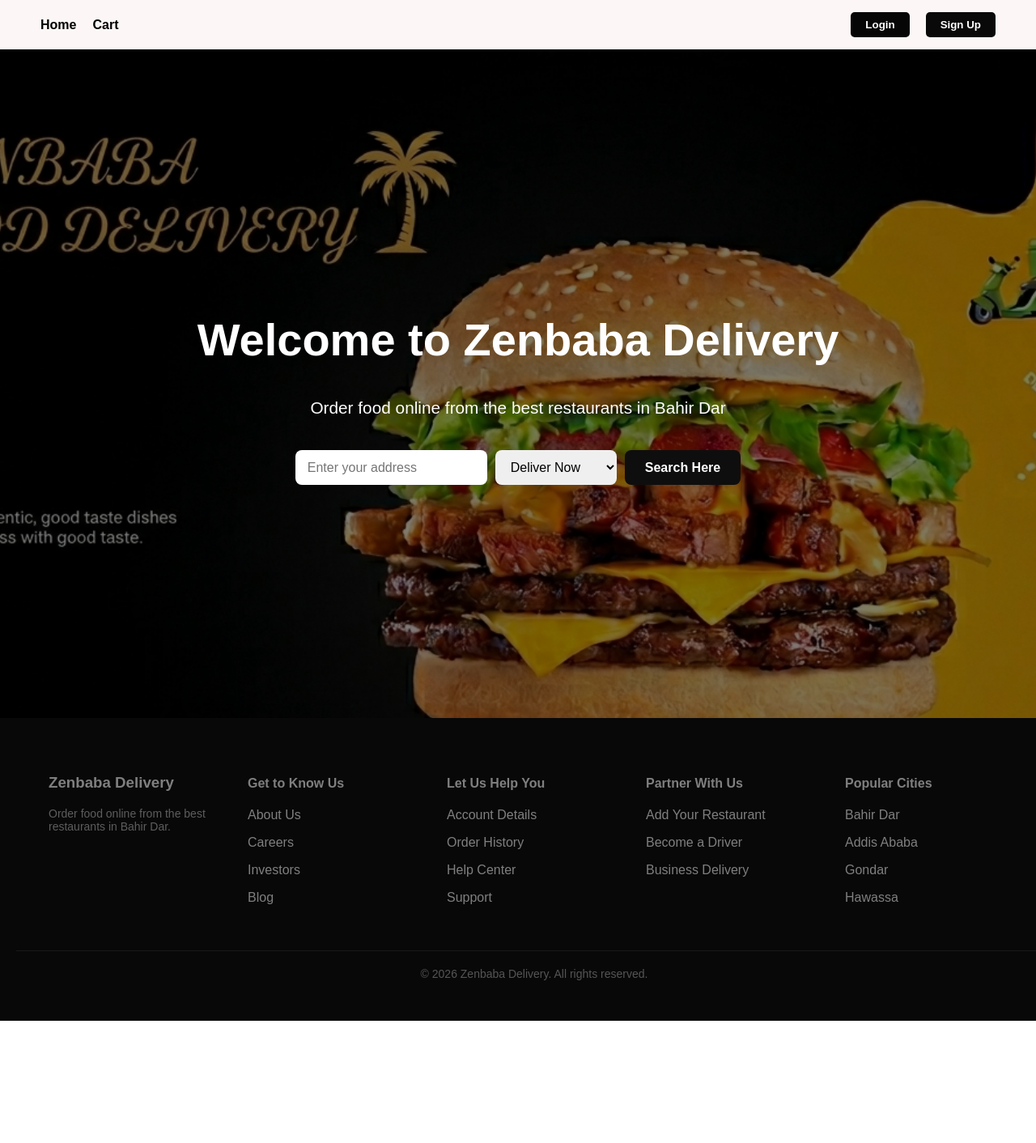
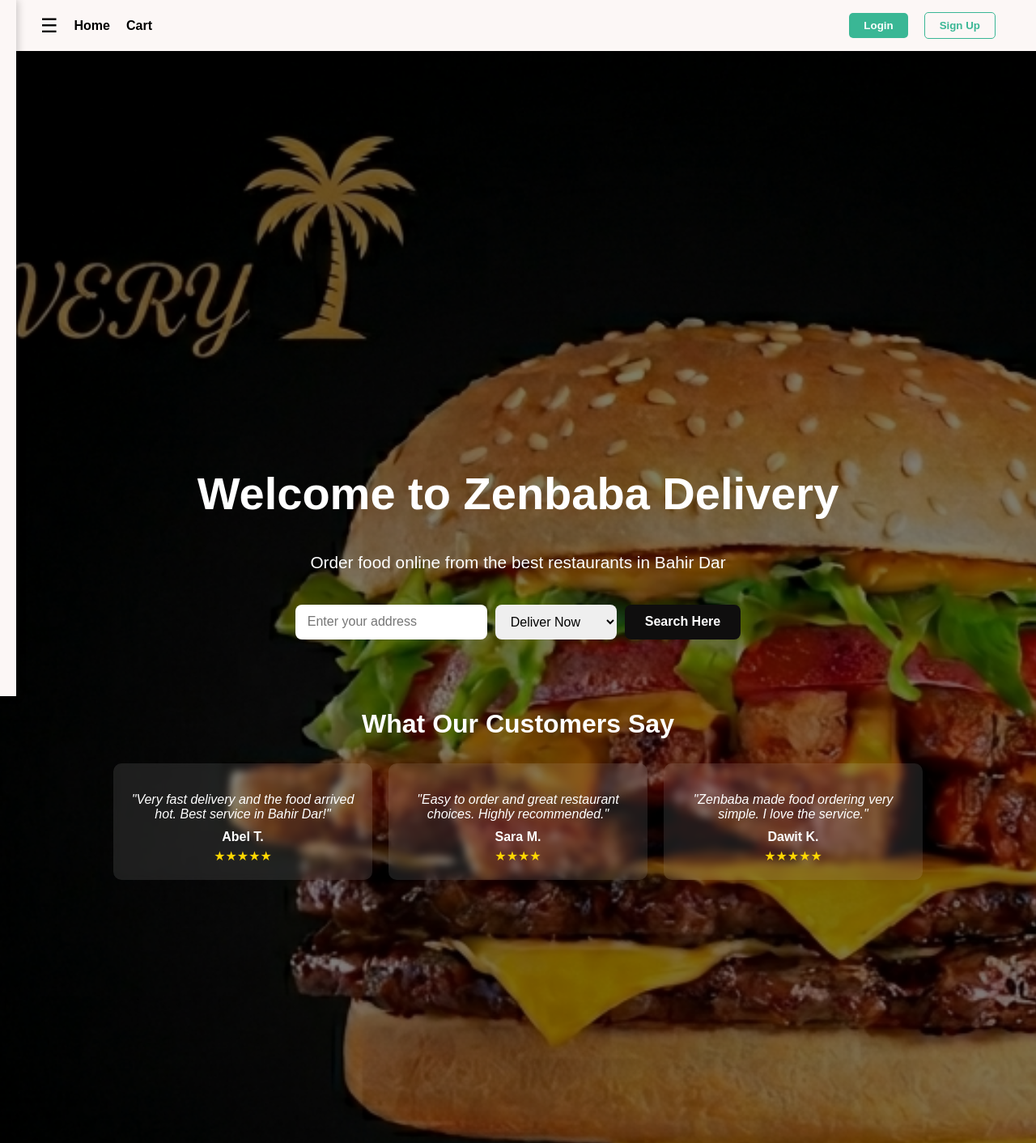
Before and after one commit to abiy0747/Zenbaba-Delivery, a React (Create React App) app in the folder frontend/: page / in a window 1280 px wide. Shown: the top 1412 px of the page at 81% size. Before the commit the page ends 1261 px from the top, so only its background shows below. Built offline with nearby package versions, Linux system fonts and the light colour scheme.

Commit message:
edited the Navbar

```diff
--- a/frontend/src/components/Navbar.js
+++ b/frontend/src/components/Navbar.js
@@ -1,16 +1,23 @@
 import { Link } from "react-router-dom";
+import { useState, useEffect } from "react";
 
 function Navbar() {
+  const [menuOpen, setMenuOpen] = useState(false);
+
+  // Styles
   const navStyle = {
     display: "flex",
+    position: "fixed",
+    top: "0",
+    left: "0",
+    right: "0",
     justifyContent: "space-between",
     alignItems: "center",
     padding: "15px 50px",
-    backgroundColor: "#fcf7f6", // red brand color
-    color: "white",
+    backgroundColor: "#fcf7f6",
+    color: "black",
     fontFamily: "Arial, sans-serif",
-    position: "relative",
-    zIndex: 10,
+    zIndex: 1000,
   };
 
   const navLinks = {
@@ -19,19 +26,78 @@
     gap: "20px",
   };
 
-  const buttonStyle = {
+  const loginButtonStyle = {
     padding: "8px 18px",
     border: "none",
     borderRadius: "5px",
     cursor: "pointer",
     fontWeight: "bold",
+    backgroundColor: "#3AB795", // Palm tree color
     color: "white",
   };
 
+  const signupButtonStyle = {
+    padding: "8px 18px",
+    border: "1px solid #3AB795",
+    borderRadius: "5px",
+    cursor: "pointer",
+    fontWeight: "bold",
+    backgroundColor: "transparent", // transparent
+    color: "#3AB795",
+  };
+
+  const sideMenuStyle = {
+    position: "fixed",
+    top: 0,
+    left: 0,
+    width: "260px",
+    height: "100vh",
+    backgroundColor: "#fcf7f6",
+    padding: "30px",
+    boxShadow: "2px 0 10px rgba(0,0,0,0.2)",
+    display: "flex",
+    flexDirection: "column",
+    gap: "15px",
+    zIndex: 2000,
+    transition: "transform 0.3s ease",
+    transform: menuOpen ? "translateX(0)" : "translateX(-300px)",
+  };
+
+  const overlayStyle = {
+    position: "fixed",
+    top: 0,
+    left: 0,
+    height: "100vh",
+    width: "100vw",
+    backgroundColor: "rgba(0,0,0,0.4)",
+    zIndex: 1500,
+  };
+
+  const linkStyle = {
+    textDecoration: "none",
+    color: "black",
+    fontSize: "18px",
+    padding: "10px 0",
+  };
+
+  // Close menu if click outside
+  const handleOverlayClick = () => {
+    setMenuOpen(false);
+  };
+
   return (
+    <>
+      {/* Navbar */}
       <nav style={navStyle}>
-      {/* Left side: Links */}
+        {/* Left side */}
         <div style={navLinks}>
+          <div
+            style={{ fontSize: "24px", cursor: "pointer" }}
+            onClick={() => setMenuOpen(!menuOpen)}
+          >
+            ☰
+          </div>
+
           <Link to="/" style={{ color: "black", textDecoration: "none", fontWeight: "bold" }}>
             Home
           </Link>
@@ -40,16 +106,40 @@
           </Link>
         </div>
 
-      {/* Right side: Buttons */}
+        {/* Right side buttons */}
         <div style={navLinks}>
           <Link to="/login" style={{ textDecoration: "none" }}>
-          <button style={{ ...buttonStyle, backgroundColor: "#060606" }}>Login</button>
+            <button style={loginButtonStyle}>Login</button>
           </Link>
           <Link to="/register" style={{ textDecoration: "none" }}>
-          <button style={{ ...buttonStyle, backgroundColor: "#090909" }}>Sign Up</button>
+            <button style={signupButtonStyle}>Sign Up</button>
           </Link>
         </div>
       </nav>
+
+      {/* Overlay */}
+      {menuOpen && <div style={overlayStyle} onClick={handleOverlayClick}></div>}
+
+      {/* Side Menu */}
+      <div style={sideMenuStyle}>
+        {/* Login/SignUp buttons inside menu */}
+        <div style={{ display: "flex", flexDirection: "column", gap: "10px", marginBottom: "20px" }}>
+          <button style={loginButtonStyle}>Login</button>
+          <button style={signupButtonStyle}>Sign Up</button>
+        </div>
+
+        {/* Menu links */}
+        <Link to="/" style={linkStyle} onClick={() => setMenuOpen(false)}>Home</Link>
+        <Link to="/restaurants" style={linkStyle} onClick={() => setMenuOpen(false)}>Find Restaurants</Link>
+        <Link to="/popular" style={linkStyle} onClick={() => setMenuOpen(false)}>Popular Foods</Link>
+        <Link to="/offers" style={linkStyle} onClick={() => setMenuOpen(false)}>Deals & Offers</Link>
+        <Link to="/track" style={linkStyle} onClick={() => setMenuOpen(false)}>Track Your Order</Link>
+        <Link to="/driver" style={linkStyle} onClick={() => setMenuOpen(false)}>Become a Driver</Link>
+        <Link to="/partner" style={linkStyle} onClick={() => setMenuOpen(false)}>Partner With Us</Link>
+        <Link to="/help" style={linkStyle} onClick={() => setMenuOpen(false)}>Help Center</Link>
+        <Link to="/contact" style={linkStyle} onClick={() => setMenuOpen(false)}>Contact</Link>
+      </div>
+    </>
   );
 }
 
--- a/frontend/src/pages/Home.js
+++ b/frontend/src/pages/Home.js
@@ -7,7 +7,7 @@
   const [deliveryType, setDeliveryType] = useState("deliver_now");
 
  const homeStyle = {
-  minHeight: "150vh",
+  minHeight: "250vh",
   width: "100%",
   backgroundImage: `url(${bgImage})`,
   backgroundSize: "cover",
@@ -81,6 +81,24 @@
     alert(`Searching restaurants for ${address} (${deliveryType})`);
   };
 
+
+  const reviews = [
+  {
+    name: "Abel T.",
+    comment: "Very fast delivery and the food arrived hot. Best service in Bahir Dar!",
+    rating: 5
+  },
+  {
+    name: "Sara M.",
+    comment: "Easy to order and great restaurant choices. Highly recommended.",
+    rating: 4
+  },
+  {
+    name: "Dawit K.",
+    comment: "Zenbaba made food ordering very simple. I love the service.",
+    rating: 5
+  }
+];
   return (
     <div style={homeStyle}>
       <div style={overlayStyle}></div>
@@ -118,6 +136,50 @@
             Search Here
           </button>
         </div>
+
+        {/* Reviews Section */}
+
+<div
+  style={{
+    marginTop: "60px",
+    width: "100%",
+    maxWidth: "1000px"
+  }}
+>
+  <h2 style={{ marginBottom: "30px", fontSize: "2rem" }}>
+    What Our Customers Say
+  </h2>
+
+  <div
+    style={{
+      display: "grid",
+      gridTemplateColumns: "repeat(auto-fit, minmax(250px, 1fr))",
+      gap: "20px"
+    }}
+  >
+    {reviews.map((review, index) => (
+      <div
+        key={index}
+        style={{
+          background: "rgba(255,255,255,0.1)",
+          padding: "20px",
+          borderRadius: "10px",
+          backdropFilter: "blur(5px)"
+        }}
+      >
+        <p style={{ fontStyle: "italic", marginBottom: "10px" }}>
+          "{review.comment}"
+        </p>
+
+        <strong>{review.name}</strong>
+
+        <div style={{ color: "#FFD700", marginTop: "5px" }}>
+          {"★".repeat(review.rating)}
+        </div>
+      </div>
+    ))}
+  </div>
+</div>
       </div>
 
       <footer
```
Lines whose indentation alone changed are shown as unchanged.
